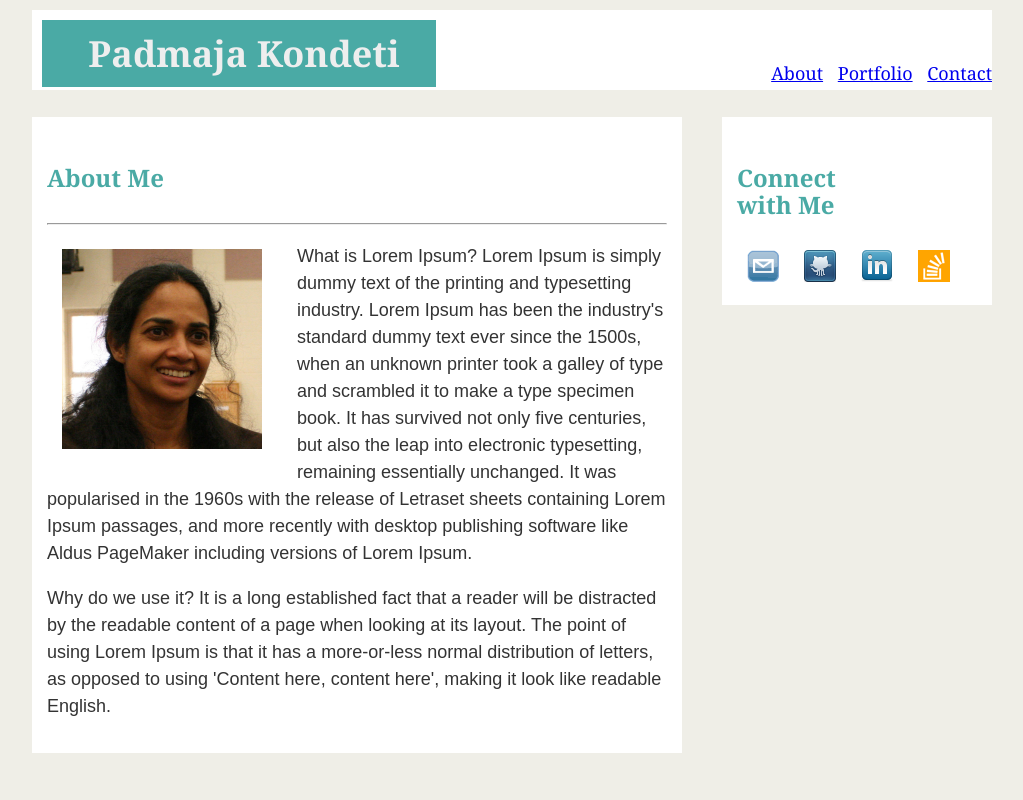
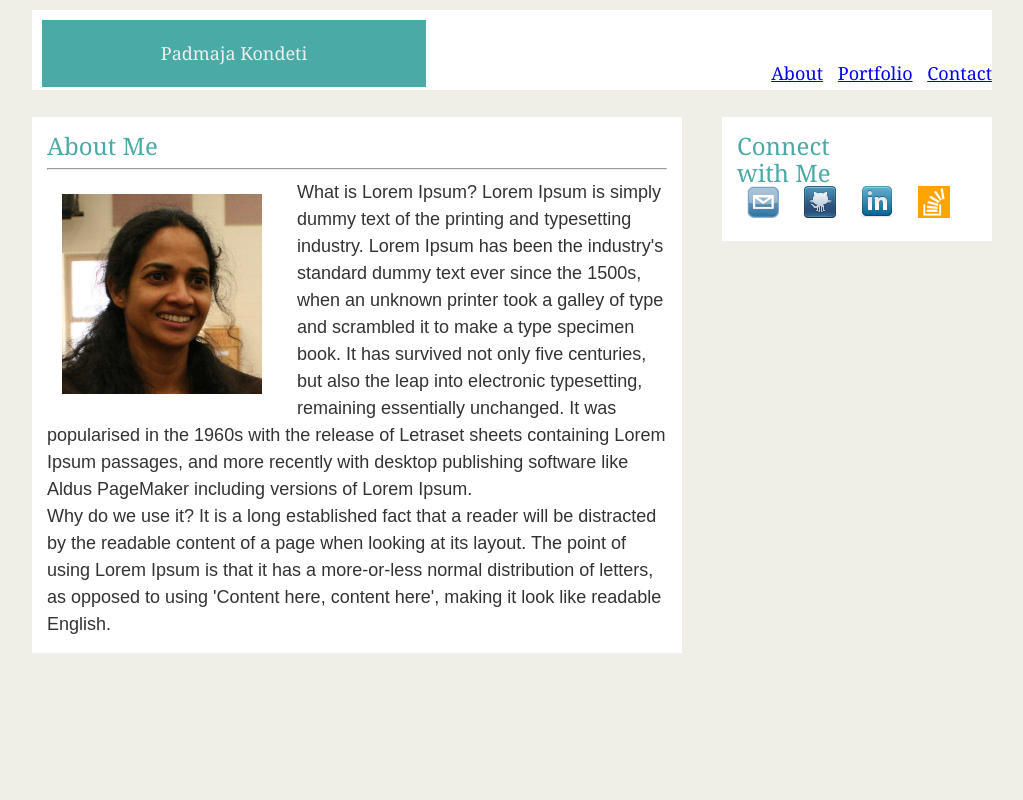
Before and after one commit to PadmajaKondeti/Basic-Portfolio, a PHP site: page / in a window 1280 px wide. Shown: the whole page, without its empty margins (128-1151 px from the left). Run offline with PHP 8.4, Linux system fonts and the light colour scheme.

Commit message:
updated Style sheet

```diff
--- a/assets/css/style.css
+++ b/assets/css/style.css
@@ -15,7 +15,7 @@ body {
 	width:960px;
 	margin:0 auto;
 }
-header {
+.main-header {
 	background: #ffffff;
 	font-family: 'Georgia', Times, Times New Roman, serif;
 	border: #cccccc
@@ -25,30 +25,29 @@ header {
     height: 80px;
 }
 
-header h1 {
+.main-header h1 {
     width: 40%;
 
     float:left;
     background: #4aaaa5;
     padding-left: 10px;
     text-align: center;
+    padding: 20px 0;
+	margin: 10px 30px 20px 10px;
 }
 
-header nav {
+.main-header nav {
     width: 50%;
-
     padding-top: 50px;
     text-align:right;
     float:right;
 }
 h1 {
 
-	padding: 20px 0;
 
-	margin: 10px 30px 20px 10px;
 
 }
-h4 {
+.container h4 {
 	font-size: 24px;
 	color:#4aaaa5;
 	width:50%;
@@ -67,7 +66,7 @@ nav{
 	padding-bottom: 40px; */
 }
 
-nav a{
+.main-header nav a{
 	padding-left: 10px;
 }
 #main-bio,
@@ -93,12 +92,12 @@ nav a{
 	height: 200px;
 	margin-right: 20px;
 }
-ul {
+#contact-info ul {
     list-style-type: none;
     margin: 0;
     padding: 0;
  }
- li{
+#contact-info li{
     display: inline;
     padding:10px;
 
--- a/index.html
+++ b/index.html
@@ -4,10 +4,11 @@
 	<title>Padmaja Kondeti</title>
 
 	<!-- This critical line points your HTML to the CSS file. Notice the "relative" pathway  -->
+	<link rel="stylesheet" type="text/css" href="assets/css/reset.css">
 	<link rel="stylesheet" type="text/css" href="assets/css/style.css">
 </head>
 <body>
-	<header>
+	<header class="main-header">
 		<h1>Padmaja Kondeti</h1>
 		<nav>
 			<a href="index.html" alt="about">About</a>
```
